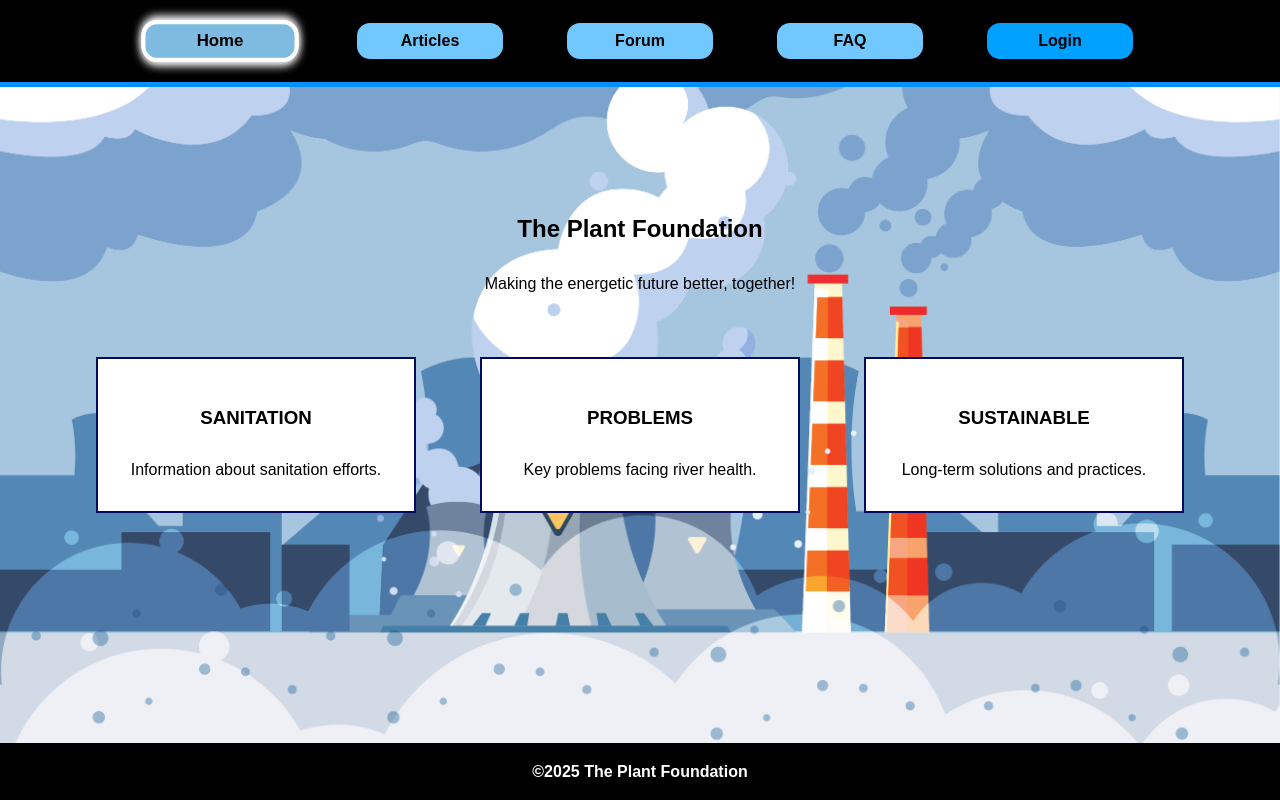
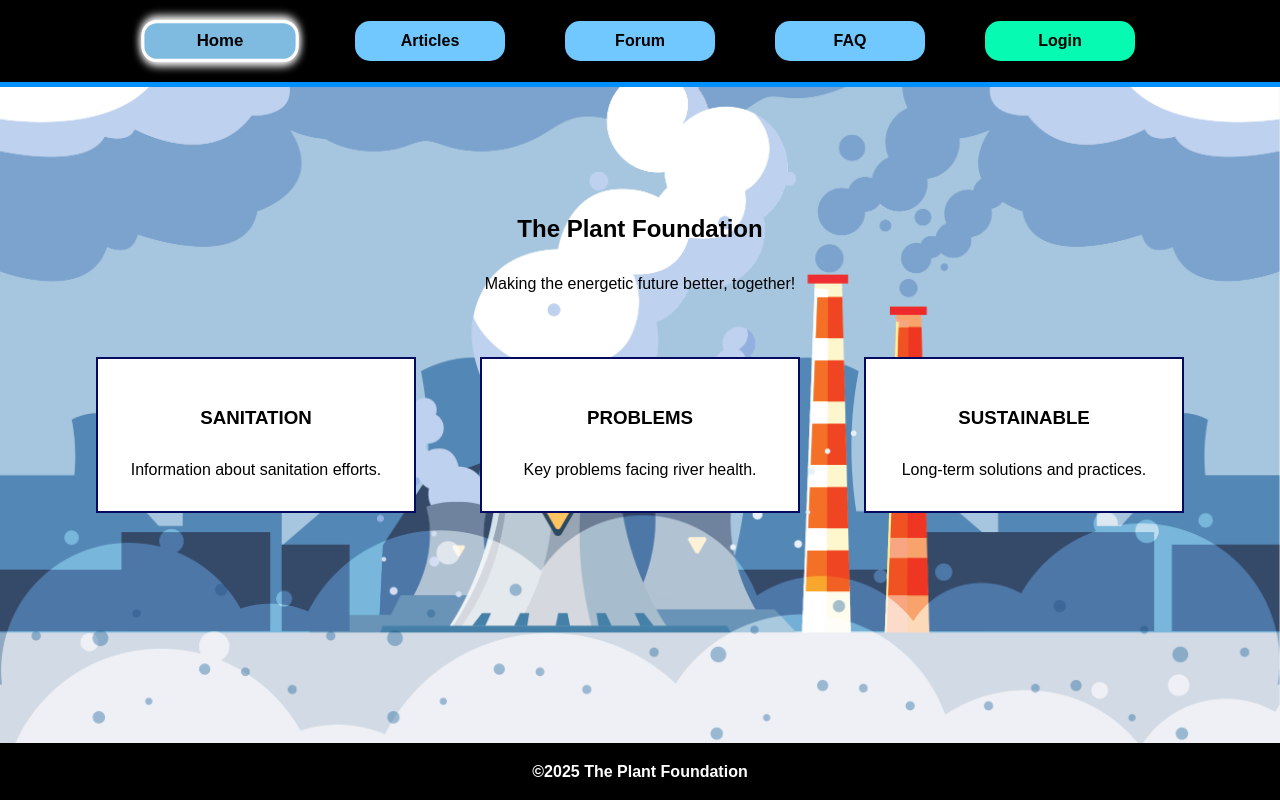
Before and after one commit to PlaceholderOrgan/TPP-foundation, a React (Create React App) app: page / in a window 1280 px wide. In both pictures the pointer is over the button "Home". Built offline with nearby package versions, Linux system fonts and the light colour scheme.

Commit message:
fix trantion borders

```diff
--- a/src/styles/styles.css
+++ b/src/styles/styles.css
@@ -79,7 +79,7 @@ img {
 .nav-buttons .nav-btn {
   padding: 10px 50px;
   background-color: #70c8ff;
-  border: 2px #000000 solid;
+  border: none;
   border-radius: 15px;
   cursor: pointer;
   font-size: medium;
@@ -96,26 +96,26 @@ img {
 .nav-buttons .nav-btn:hover {
   transform: scale(1.05);
   background-color: #7fbbe1;
-  border: 4px solid white;
+  border: 3px solid white;
   box-shadow: 0 4px 8px white, 0 -4px 8px white;
 }
 
 .nav-buttons .btn-login {
-  background-color: #00A0ff;
+  background-color: #07fab1;
 }
 
 .nav-buttons .btn-logout {
-  background-color: #f00000;
+  background-color: #f54c0a;
 }
 
 .nav-buttons .btn-login:hover {
   transform: scale(1.05);
-  background-color: #0090FF;
+  background-color: #58f0c3;
 }
 
 .nav-buttons .btn-logout:hover {
   transform: scale(1.05);
-  background-color: #D40000;
+  background-color: #f57643;
 }
 
 .admin-floating {
```
